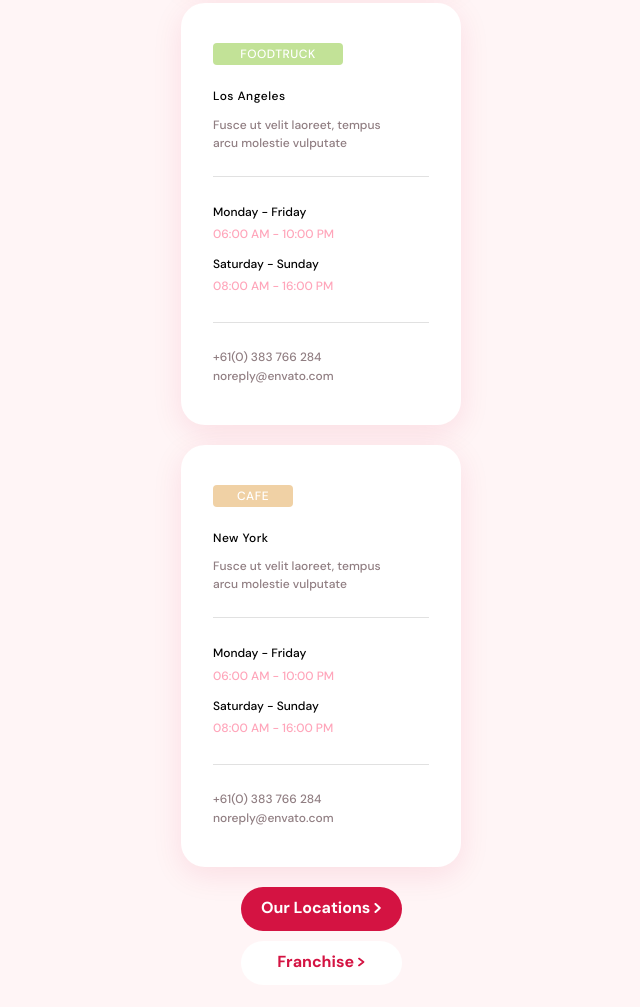
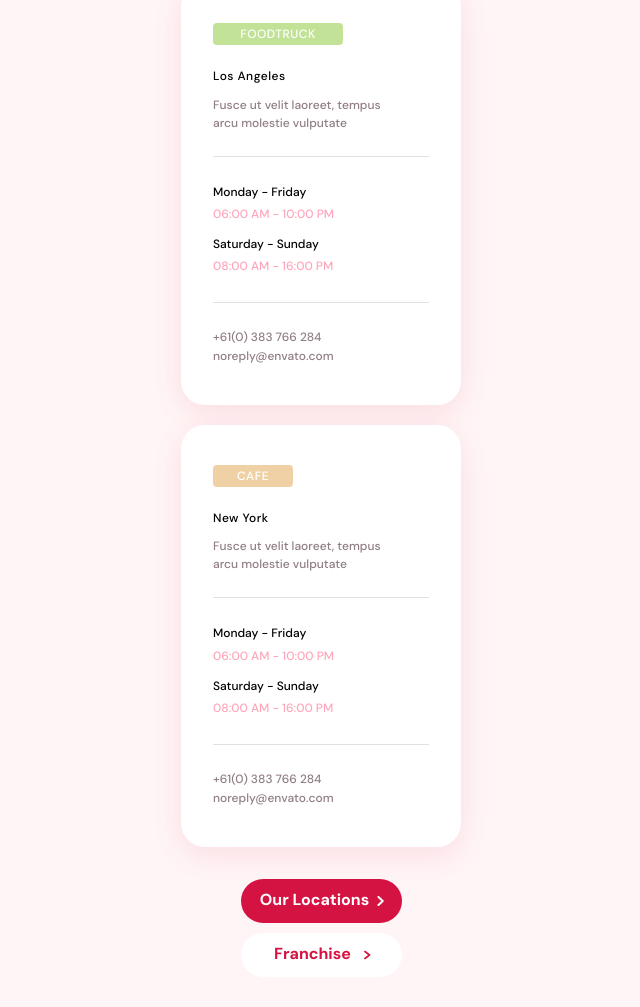
Before and after one commit to YaroslavBry/ice-cream-contacts, a plain HTML site: page index.html in a window 1280 px wide. Shown: the part 459-1466 px from the top of the page, without its empty margins (319-959 px from the left). Before the commit the page ends 1444 px from the top, so only its background shows below. Drawn offline with nearby package versions, Linux system fonts and the light colour scheme; files whose address does not match are found by name.

Commit message:
вносить правки 1

```diff
--- a/css/style.css
+++ b/css/style.css
@@ -1,8 +1,13 @@
 body {
-  /* background: #fff5f6; */
   background-color: #fff5f6;
   font-family: "DM Sans";
-  background-image: linear-gradient(#ffffff 22%, #fff5f6 22%);
+  background-image: linear-gradient(#ffffff 21%, #fff5f6 21%);
+}
+
+.container {
+  margin-left: 20px;
+  margin-right: 20px;
+  margin-bottom: 40px;
 }
 
 .visually-hidden {
@@ -18,22 +23,28 @@ body {
   margin: -1px;
 }
 
+.card-list {
+  list-style: none;
+  margin: 0;
+  padding: 0;
+}
+
 .contacts-card {
   max-width: 280px;
   min-height: 412px;
 
-  margin-top: 20px;
   margin-bottom: 20px;
   margin-left: auto;
   margin-right: auto;
-  /* margin-left: 20px;
-  margin-right: 20px; */
   padding: 40px 32px;
 
   background-color: #ffffff;
   border-radius: 24px;
   box-shadow: 0px 8px 30px rgba(212, 20, 67, 0.1);
-  /* outline: 1px dotted grey; */
+}
+
+.contacts-card:last-child {
+  margin-bottom: 32px;
 }
 
 .contacts-card__title {
@@ -41,9 +52,7 @@ body {
   margin-bottom: 20px;
 
   width: 80px;
-  /* height: 16px; */
 
-  /* font-family: "DM Sans"; */
   font-size: 12px;
   line-height: 1.86;
   border-radius: 4px;
@@ -64,7 +73,6 @@ body {
   margin-top: 0;
   margin-bottom: 8px;
 
-  /* font-family: "DM Sans"; */
   font-style: normal;
   font-weight: 500;
   font-size: 12px;
@@ -86,7 +94,6 @@ body {
   margin-bottom: 24px;
   max-width: 179px;
 
-  /* font-family: "DM Sans"; */
   font-style: normal;
   font-weight: 500;
   font-size: 12px;
@@ -112,7 +119,6 @@ body {
 }
 
 .contacts-card__shedule-day {
-  /* font-family: "DM Sans"; */
   font-style: normal;
   font-weight: 500;
   font-size: 12px;
@@ -121,7 +127,6 @@ body {
 }
 
 .contacts-card__shedule-time {
-  /* font-family: "DM Sans"; */
   font-style: normal;
   font-weight: 500;
   font-size: 12px;
@@ -138,7 +143,6 @@ body {
 
 .contacts-card__contacts-tel,
 .contacts-card__contacts-email {
-  /* font-family: "DM Sans"; */
   font-style: normal;
   font-weight: 500;
   font-size: 12px;
@@ -154,6 +158,7 @@ body {
 
 /* ___Buttons___ */
 .btn {
+  position: relative;
   display: block;
   margin-left: auto;
   margin-right: auto;
@@ -163,8 +168,9 @@ body {
   width: 161px;
   height: 44px;
   border-radius: 22px;
+  padding-left: 17px;
+  padding-right: 30px;
 
-  /* font-family: "DM Sans"; */
   font-style: normal;
   font-weight: 700;
   font-size: 16px;
@@ -181,6 +187,14 @@ body {
 }
 
 .main-button__button-icon {
+  position: absolute;
+  /* margin-left: 8px; */
+  margin-right: 18px;
+
+  top: 50%;
+  right: 0;
+  transform: translateY(-50%);
+
   fill: #ffffff;
   width: 7px;
   height: 10px;
@@ -189,4 +203,10 @@ body {
 .secondary-button {
   color: #d41342;
   background-color: #ffffff;
+  padding-left: 32px;
+  padding-right: 49px;
 }
+
+.main-button__button-icon--red-arrow {
+  margin-right: 31px;
+}
--- a/index.html
+++ b/index.html
@@ -22,10 +22,12 @@
     <link rel="stylesheet" href="./css/style.css" />
   </head>
   <body>
+    <div class="container">
       <h1 class="visually-hidden">Contacts</h1>
 
+      <ul class="card-list">
         <!-- ___1st CAR___ -->
-    <div class="contacts-card">
+        <li class="contacts-card">
           <div class="contacts-card__title">cafe</div>
           <div class="contacts-card__location">
             <h2 class="contacts-card__city">Chicago</h2>
@@ -54,10 +56,10 @@
               </li>
             </ul>
           </div>
-    </div>
+        </li>
 
         <!-- ___2nd CAR___ -->
-    <div class="contacts-card">
+        <li class="contacts-card">
           <div class="contacts-card__title contacts-card__title--textcolor">Foodtruck</div>
           <div class="contacts-card__location">
             <h2 class="contacts-card__city">Los Angeles</h2>
@@ -86,10 +88,10 @@
               </li>
             </ul>
           </div>
-    </div>
+        </li>
 
         <!-- ___3rd CAR___ -->
-    <div class="contacts-card">
+        <li class="contacts-card">
           <div class="contacts-card__title">cafe</div>
           <div class="contacts-card__location">
             <h2 class="contacts-card__city">New York</h2>
@@ -118,7 +120,8 @@
               </li>
             </ul>
           </div>
-    </div>
+        </li>
+      </ul>
 
       <!-- ___Buttons___ -->
       <button type="button" class="main-button btn">
@@ -130,9 +133,10 @@
 
       <button type="button" class="secondary-button btn">
         Franchise
-      <svg class="main-button__button-icon">
+        <svg class="main-button__button-icon main-button__button-icon--red-arrow">
           <use href="./images//symbol-defs.svg#icon-btn-arrow"></use>
         </svg>
       </button>
+    </div>
   </body>
 </html>
```
Lines whose indentation alone changed are shown as unchanged.
